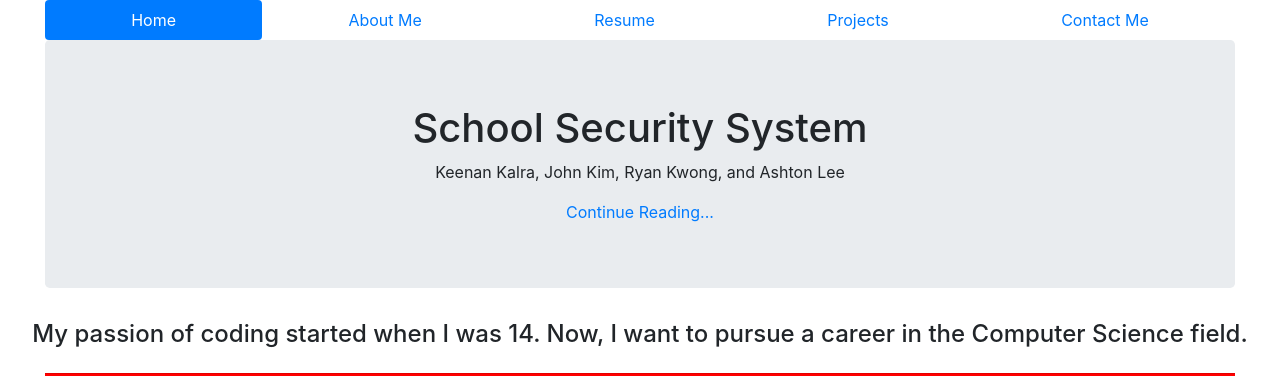
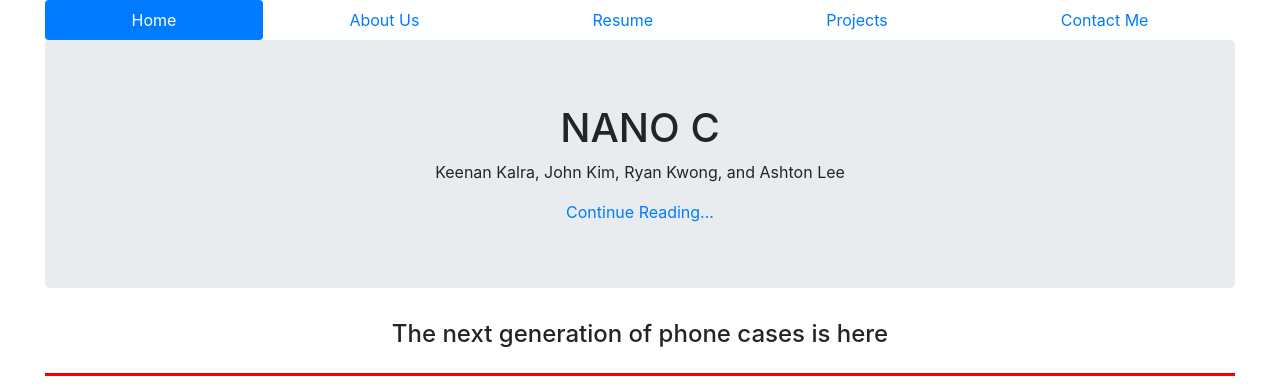
Before and after one commit to kklike32/sss, a plain HTML site: page index.html in a window 1280 px wide. Shown: the top 389 px of the page. Drawn offline with Linux system fonts and the light colour scheme.

Commit message:
Update index.html

```diff
--- a/index.html
+++ b/index.html
@@ -3,7 +3,7 @@
 
     <head>
 
-        <title>SSS</title>
+        <title>NANO C</title>
 
         <link href="bootstrap-4.3.1-dist/css/bootstrap.css" type="text/css" rel="stylesheet">
 
@@ -16,7 +16,7 @@
 
                 <a class="active nav-item nav-link" href="index.html" id="home">Home</a>
 
-                <a class="nav-item nav-link" href="#volunteer">About Me</a>
+                <a class="nav-item nav-link" href="#volunteer">About Us</a>
 
                 <a class="nav-item nav-link" href="Kalra_Resume.html">Resume</a>
 
@@ -29,7 +29,7 @@
             <!--HEADING-->
             <div class="jumbotron text-center index" style="text-align: center">
 
-                <h1 class="">School Security System</h1>
+                <h1 class="">NANO C</h1>
 
                 <p>Keenan Kalra, John Kim, Ryan Kwong, and Ashton Lee</p>
 
@@ -48,8 +48,7 @@
 
             <div class="row">
 
-                <h4 class="mx-auto">My passion of coding started when I was 14.
-                Now, I want to pursue a career in the Computer Science field.</h4>
+                <h4 class="mx-auto">The next generation of phone cases is here</h4>
 
             </div>
 
```
